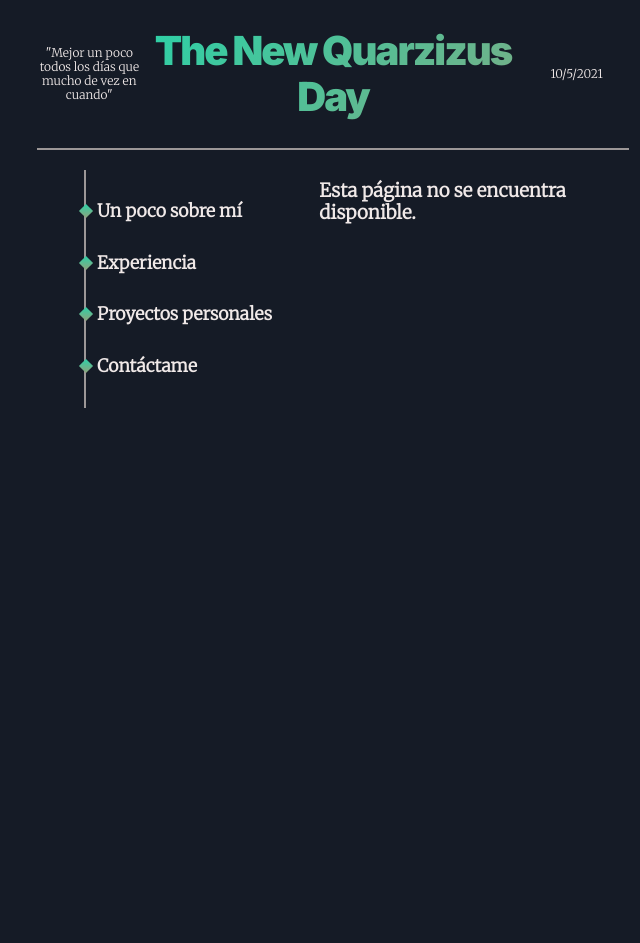
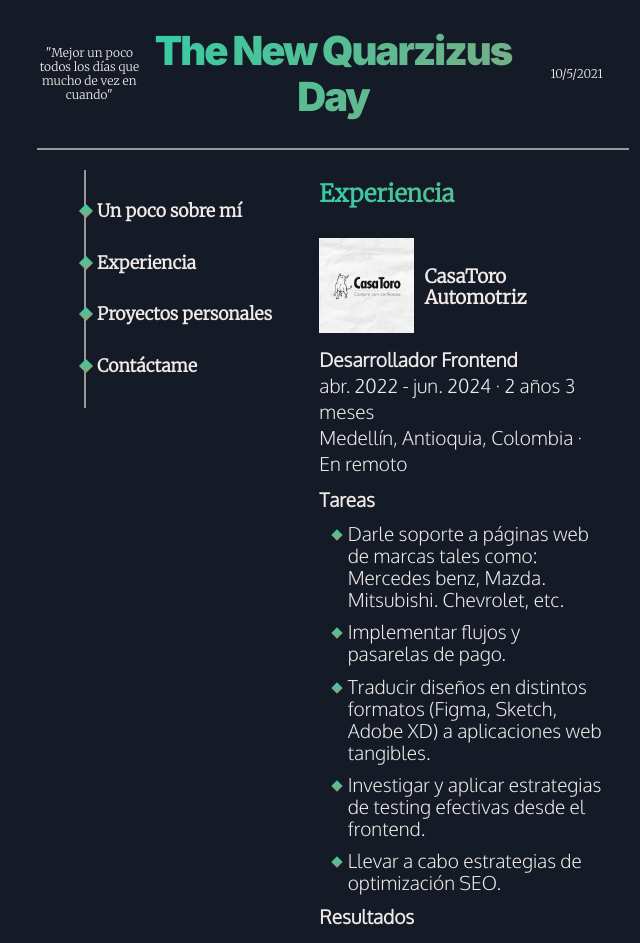
Before and after one commit to Quarzizus/TheNewQuarzizus, a React (Vite) app: page /experiencia in a window 1280 px wide. Shown: the top 943 px of the page, without its empty margins (307-947 px from the left). Before the commit the page ends 800 px from the top, so only its background shows below. Built offline with nearby package versions, Linux system fonts and the light colour scheme.

Commit message:
Se añade la sección de experiencia y todos sus componentes

```diff
--- a/src/containers/App/index.jsx
+++ b/src/containers/App/index.jsx
@@ -4,6 +4,7 @@ import AboutMe from "../../routes/AboutMe";
 import Projects from "../../routes/Projects";
 import ContactMe from "../../routes/ContactMe";
 import { NotFound } from "../../routes/NotFound";
+import { Experiencia } from "../../routes/Experiencia";
 
 const App = () => {
   return (
@@ -13,6 +14,7 @@ const App = () => {
           <Route exact path="/" element={<AboutMe />} />
           <Route exact path="/proyectos-personales" element={<Projects />} />
           <Route exact path="/contacto" element={<ContactMe />} />
+          <Route exact path="/experiencia" element={<Experiencia />} />
           <Route path="*" element={<NotFound />} />
         </Routes>
       </Layout>
--- /dev/null
+++ b/src/routes/Experiencia/atoms/ProjectExperience/index.jsx
@@ -0,0 +1,28 @@
+import "./styles.scss";
+import Casatoro from "../../../../images/Casatoro.jpg";
+import { Tasks } from "../Tasks";
+import { Results } from "../Results";
+import { Skills } from "../Skills";
+
+const ProjectExperience = () => {
+  return (
+    <article className="ProjectExperience">
+      <div className="header">
+        <picture>
+          <img src={Casatoro} alt="CasaToro" />
+        </picture>
+        <h3 className="title">CasaToro Automotriz</h3>
+      </div>
+      <section className="main">
+        <p className="jobtitle">Desarrollador Frontend</p>
+        <p>abr. 2022 - jun. 2024 · 2 años 3 meses</p>
+        <p>Medellín, Antioquia, Colombia · En remoto</p>
+      </section>
+      <Tasks />
+      <Results />
+      <Skills />
+    </article>
+  );
+};
+
+export { ProjectExperience };
--- /dev/null
+++ b/src/routes/Experiencia/atoms/ProjectExperience/styles.scss
@@ -0,0 +1,31 @@
+@import "../../../../styles/Variables.scss";
+
+.ProjectExperience {
+  display: flex;
+  flex-direction: column;
+  gap: 10px;
+  .header {
+    display: flex;
+    gap: 10px;
+    justify-content: flex-start;
+    align-items: center;
+    picture {
+      width: 100px;
+    }
+    .title {
+      font-family: $font-p;
+      font-weight: bold;
+      text-align: left;
+    }
+  }
+  .main {
+    p {
+      margin: 0;
+      font-size: 1.2rem;
+    }
+    .jobtitle {
+      font-weight: bold;
+      font-size: 1.2rem;
+    }
+  }
+}
--- /dev/null
+++ b/src/routes/Experiencia/atoms/Results/index.jsx
@@ -0,0 +1,10 @@
+import "./styles.scss";
+
+const Results = () => {
+  return (
+    <section className="Results">
+      <p className="title">Resultados</p>
+    </section>
+  );
+};
+export { Results };
--- /dev/null
+++ b/src/routes/Experiencia/atoms/Results/styles.scss
@@ -0,0 +1,10 @@
+.Results {
+  p {
+    margin: 0;
+    font-size: 1.2rem;
+  }
+  .title {
+    font-size: 1.2rem;
+    font-weight: bold;
+  }
+}
--- /dev/null
+++ b/src/routes/Experiencia/atoms/Skills/index.jsx
@@ -0,0 +1,14 @@
+import "./styles.scss";
+
+const Skills = () => {
+  return (
+    <section className="Skills">
+      <p className="title">Herramientas</p>
+      <p>
+        JavaScript, TypeScript, CSS, React (y su ecosistema), Vue (y su
+        ecosistema), Next.js, Nuxt.js, Git, Redux, Node, Strapi.
+      </p>
+    </section>
+  );
+};
+export { Skills };
--- /dev/null
+++ b/src/routes/Experiencia/atoms/Skills/styles.scss
@@ -0,0 +1,10 @@
+.Skills {
+  p {
+    margin: 0;
+    font-size: 1.2rem;
+  }
+  .title {
+    font-size: 1.2rem;
+    font-weight: bold;
+  }
+}
--- /dev/null
+++ b/src/routes/Experiencia/atoms/Tasks/index.jsx
@@ -0,0 +1,27 @@
+import "./styles.scss";
+
+const Tasks = () => {
+  return (
+    <section className="Tasks">
+      <p className="title">Tareas</p>
+      <ul>
+        <li>
+          Darle soporte a páginas web de marcas tales como: Mercedes benz,
+          Mazda. Mitsubishi. Chevrolet, etc.
+        </li>
+        <li>Implementar flujos y pasarelas de pago.</li>
+        <li>
+          Traducir diseños en distintos formatos (Figma, Sketch, Adobe XD) a
+          aplicaciones web tangibles.
+        </li>
+        <li>
+          Investigar y aplicar estrategias de testing efectivas desde el
+          frontend.
+        </li>
+        <li>Llevar a cabo estrategias de optimización SEO.</li>
+      </ul>
+    </section>
+  );
+};
+
+export { Tasks };
--- /dev/null
+++ b/src/routes/Experiencia/atoms/Tasks/styles.scss
@@ -0,0 +1,35 @@
+@import "../../../../styles/Variables.scss";
+
+.Tasks {
+  p {
+    margin: 0;
+    font-size: 1.2rem;
+  }
+  .title {
+    font-size: 1.2rem;
+    font-weight: bold;
+  }
+  ul {
+    display: flex;
+    flex-direction: column;
+    gap: 10px;
+    li {
+      font-family: $font-p-2;
+      list-style: none;
+      font-weight: lighter;
+      font-size: 1.2rem;
+      position: relative;
+    }
+    li::before {
+      position: absolute;
+      left: -15px;
+      top: 8px;
+      transform: rotate(45deg);
+      content: "";
+      height: 8px;
+      width: 8px;
+      display: block;
+      @include backRGB;
+    }
+  }
+}
--- /dev/null
+++ b/src/routes/Experiencia/index.jsx
@@ -0,0 +1,17 @@
+import { Suspense } from "react";
+import Loader from "../../components/Loader";
+import "./styles.scss";
+import { ProjectExperience } from "./atoms/ProjectExperience";
+
+const Experiencia = () => {
+  return (
+    <section className="Experiencia">
+      <h2>Experiencia</h2>
+      <Suspense fallback={<Loader />}>
+        <ProjectExperience />
+      </Suspense>
+    </section>
+  );
+};
+
+export { Experiencia };
--- /dev/null
+++ b/src/routes/Experiencia/styles.scss
@@ -0,0 +1,12 @@
+@import "../../styles/Variables.scss";
+
+.Experiencia {
+  display: flex;
+  flex-direction: column;
+  h2 {
+    font-family: $font-p;
+    margin: 0 0 30px 0;
+    font-size: 1.5em;
+    @include textRGB;
+  }
+}
```
